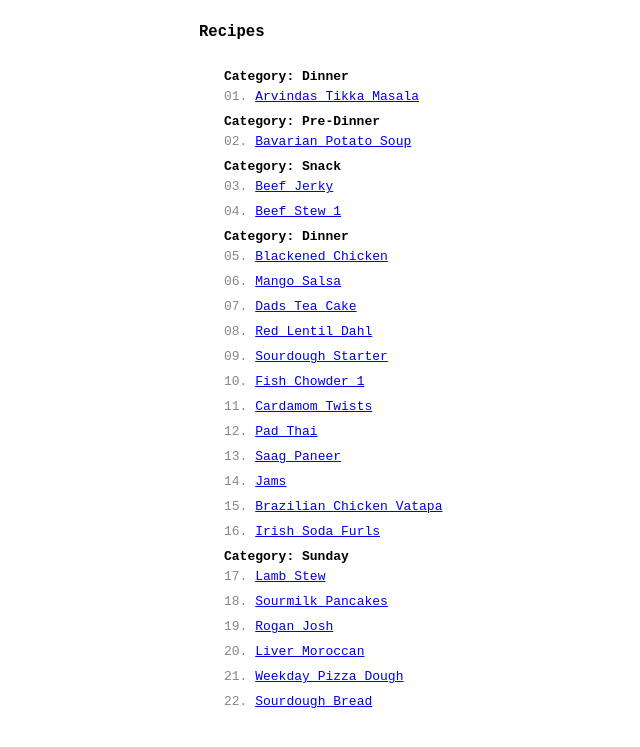
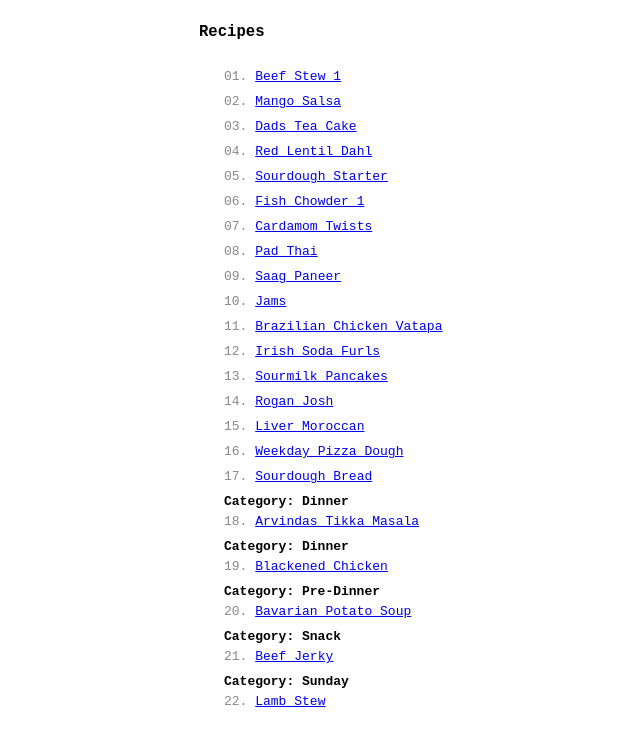
Before and after one commit to mkipling/p, a Jekyll site: the page built from _r/index.md, in a window 1280 px wide. Shown: the top 747 px of the page, without its empty margins (129-769 px from the left). Built offline with Jekyll 4.4.1, drawn with Linux system fonts in a browser that asks for light colours.

Commit message:
Update index.md

```diff
--- a/_r/index.md
+++ b/_r/index.md
@@ -3,7 +3,7 @@ title: Recipes
 ---
 
 <ul class="index">
-{% assign recipes = site.r | where_exp: "item", "item.title != 'Recipes'" | sort_by: "category" %}
+{% assign recipes = site.r | where_exp: "item", "item.title != 'Recipes'" | sort: "category" %}
 {% for r in recipes %}
 
   {% assign currentCategory = r.category %}
```
